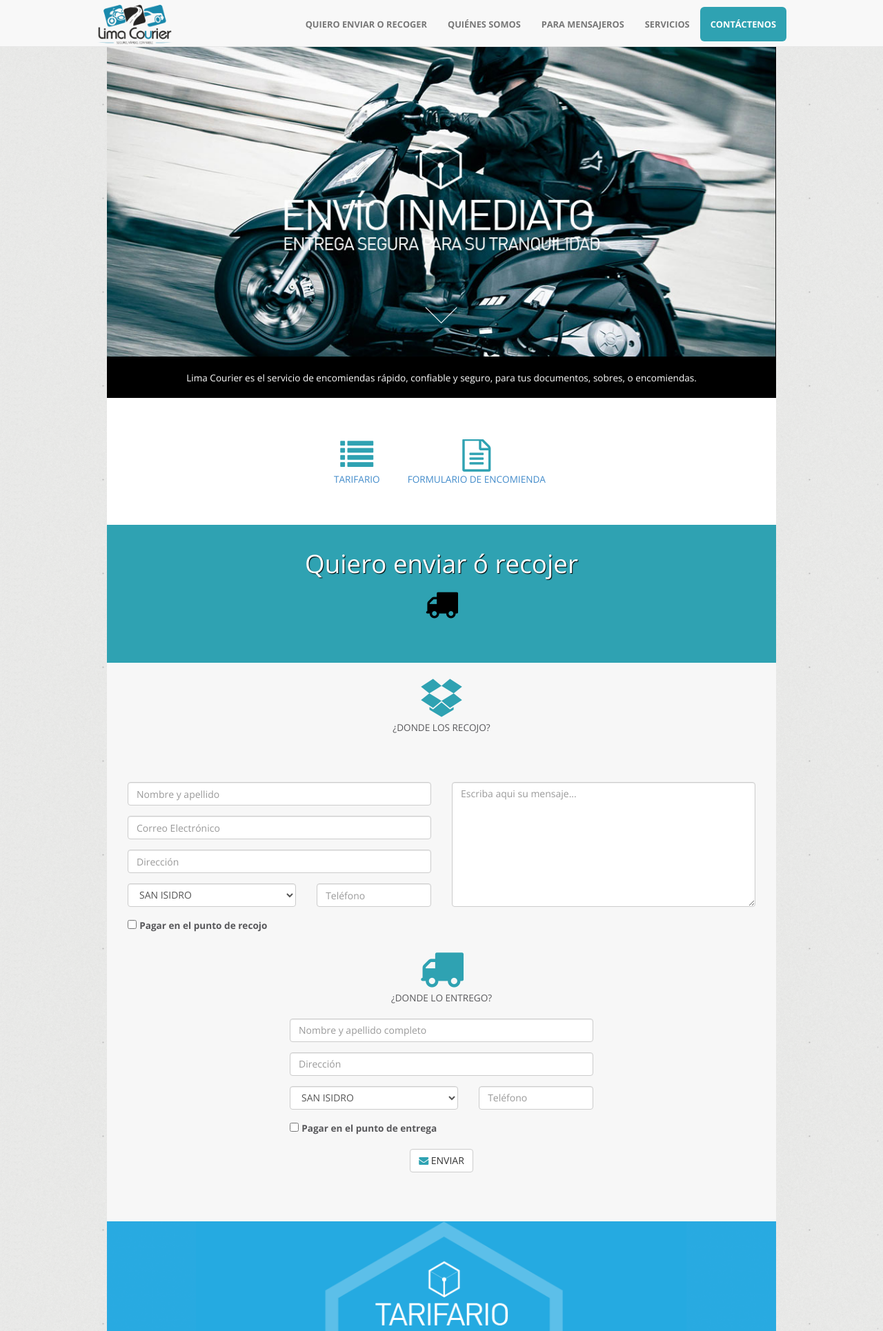
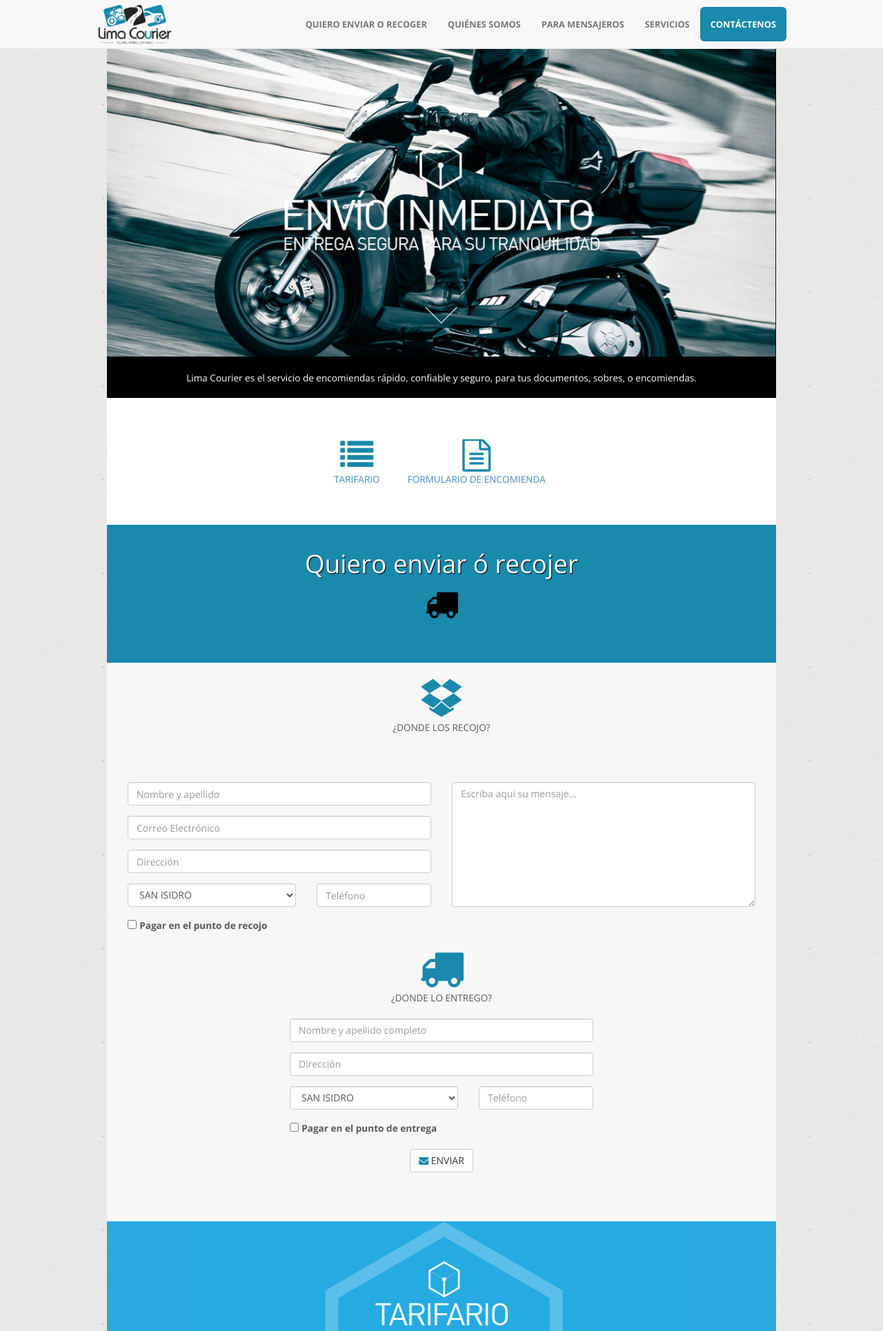
Before and after one commit to OscarSith/lima-courier, a PHP site: page / in a window 1280 px wide. Shown: the top 1930 px of the page at 69% size. Run offline with PHP 8.4, Linux system fonts and the light colour scheme; some libraries are stand-ins or nearby versions.

Commit message:
Cambiando el estilo de los menu de navegacion, agregando redes sociales

```diff
--- a/css/style.css
+++ b/css/style.css
@@ -12,8 +12,8 @@ body {
 img {
 	max-width: 100%;
 }
-.navbar-nav>.active>a {
-	background-color: #2FA2B2 !important;
+.navbar-nav a.act-o {
+	background-color: #1989AC !important;
 	color: #FFF!important;
 	border-radius: 6px;
 }
@@ -50,10 +50,10 @@ img {
 	margin-bottom: 7px
 }
 .form-control:focus {
-	border-color: #2FA2B2;
+	border-color: #1989AC;
 }
 .fa {
-	color: #2FA2B2
+	color: #1989AC
 }
 .navbar-brand {
 	padding: 2px 0 0
@@ -153,7 +153,7 @@ img {
 .middle-panel{
 	height:200px;
 	max-height: 230px;
-	background-color:#2FA2B2
+	background-color:#1989AC
 }
 .middle-panel p {
 	font-size: 2.3em;
@@ -202,6 +202,7 @@ footer {
 	border-top: 4px solid #6EE0F0;
 	padding: 6px 0;
 	margin-top: 30px;
+	overflow: hidden;
 }
 .list-services {
 	text-align: left;
@@ -216,3 +217,38 @@ footer {
 hr {
 	margin: 1em 20px
 }
+.underline {
+	background-color: transparent !important;
+	border-bottom: 3px solid transparent !important
+}
+.underline:hover, .active .underline{
+	border-bottom-color: #1989AC !important
+}
+ul.social-buttons {
+	margin-bottom: 0
+}
+ul.social-buttons li a {
+	display: block;
+	width: 30px;
+	height: 30px;
+	border-radius: 100%;
+	font-size: 16px;
+	line-height: 30px;
+	outline: 0;
+	background-color: #fff;
+	-webkit-transition: all .3s;
+	-moz-transition: all .3s;
+	transition: all .3s;
+}
+ul.social-buttons li a:hover i{
+	color: #fff
+}
+#fb:hover {
+	background-color: #3A5795;
+}
+#tw:hover {
+	background-color: #55ACEE;
+}
+#in:hover {
+	background-color: #287BBC;
+}
--- a/index.html
+++ b/index.html
@@ -33,19 +33,19 @@
                         <a href="#page-top" data-slide="1"></a>
                     </li>
                     <li>
-                    	<a class="page-scroll" href="#slide2" data-slide="2">QUIERO ENVIAR O RECOGER</a>
+                    	<a class="page-scroll underline" href="#slide2" data-slide="2">QUIERO ENVIAR O RECOGER</a>
                     </li>
 					<li>
-						<a class="page-scroll" href="#slide4" data-slide="4">QUIÉNES SOMOS</a>
+						<a class="page-scroll underline" href="#slide4" data-slide="4">QUIÉNES SOMOS</a>
 					</li>
 					<li>
-						<a class="page-scroll" href="#slide5" data-slide="5">PARA MENSAJEROS </a>
+						<a class="page-scroll underline" href="#slide5" data-slide="5">PARA MENSAJEROS </a>
 					</li>
 					<li>
-						<a class="page-scroll" href="#slide6" data-slide="6">SERVICIOS </a>
+						<a class="page-scroll underline" href="#slide6" data-slide="6">SERVICIOS </a>
 					</li>
                     <li class="active">
-                    	<a class="page-scroll" href="#slide7" data-slide="7">CONTÁCTENOS</a>
+                    	<a class="page-scroll act-o" href="#slide7" data-slide="7">CONTÁCTENOS</a>
                     </li>
                 </ul>
             </div>
@@ -495,7 +495,24 @@
 					</tr>
 				</table>
 				<footer>
-					<small><i class="fa fa-copyright fa-lg"></i> COPYRIGHT 2014 ISEND, ALL RIGHTS RESERVED</small>
+					<div class="col-md-6" style="margin-top:3px">
+						<small>
+							<i class="fa fa-copyright fa-lg"></i> COPYRIGHT 2014 ISEND, ALL RIGHTS RESERVED
+						</small>
+					</div>
+					<div class="col-md-6">
+						<ul class="list-inline social-buttons">
+	                        <li>
+	                            <a href="#" target="_blank" id="fb"><i class="fa fa-facebook"></i></a>
+	                        </li>
+	                        <li>
+	                            <a href="#" target="_blank" id="tw"><i class="fa fa-twitter"></i></a>
+	                        </li>
+	                        <li>
+	                            <a href="#" target="_blank" id="in"><i class="fa fa-linkedin"></i></a>
+	                        </li>
+	                    </ul>
+					</div>
 				</footer>
 			</div>
 		</div>
```
